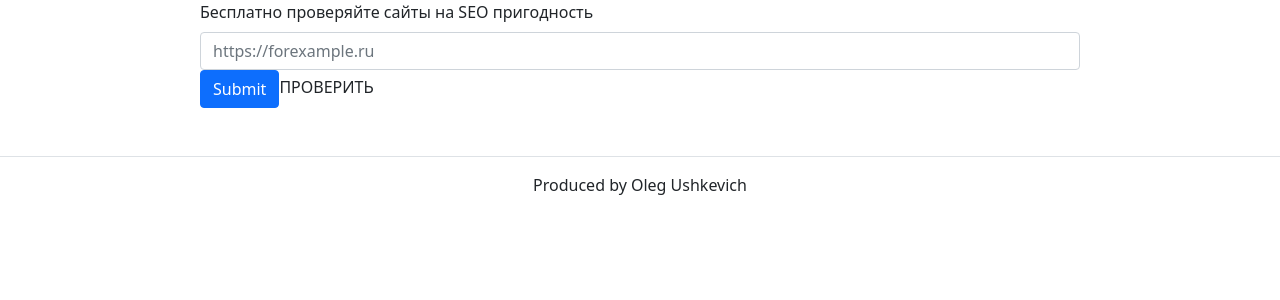
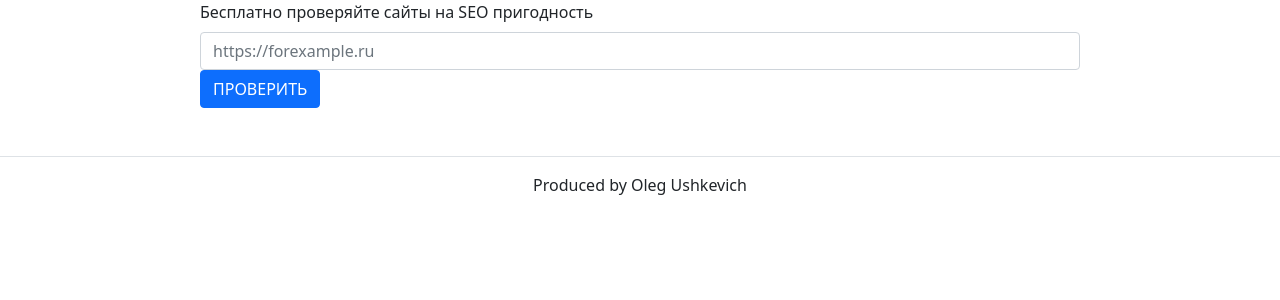
Before and after one commit to olegserbat/php-project-9, a PHP site: page /templates/index.phtml in a window 1280 px wide. Shown: the part 56-356 px from the top of the page. Run offline with PHP 8.4, Linux system fonts and the light colour scheme.

Commit message:
step 6.11

```diff
--- a/templates/index.phtml
+++ b/templates/index.phtml
@@ -47,7 +47,7 @@
     <?php endif ?>
 
 
-    <input type="submit" class="btn btn-primary">ПРОВЕРИТЬ</input>
+    <input type="submit" class="btn btn-primary" value="ПРОВЕРИТЬ" />
 </form>
 
 
```
